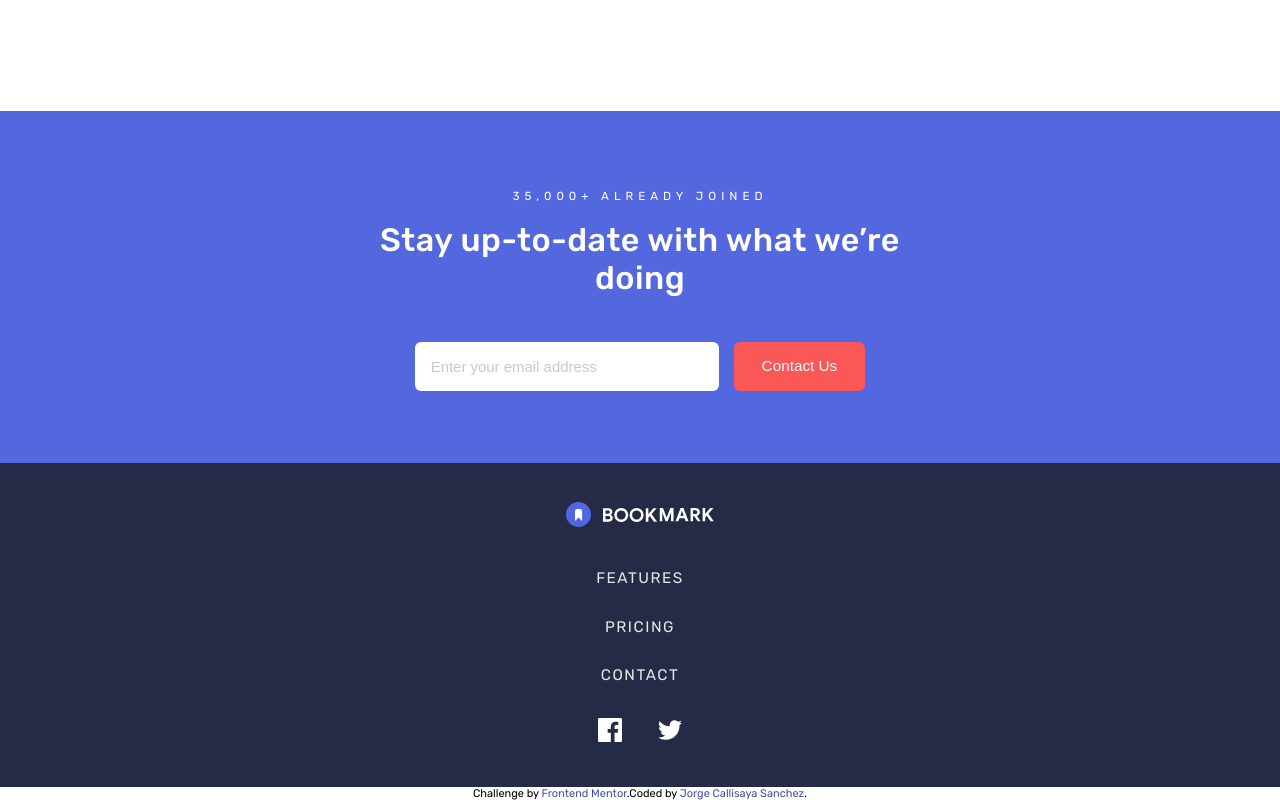
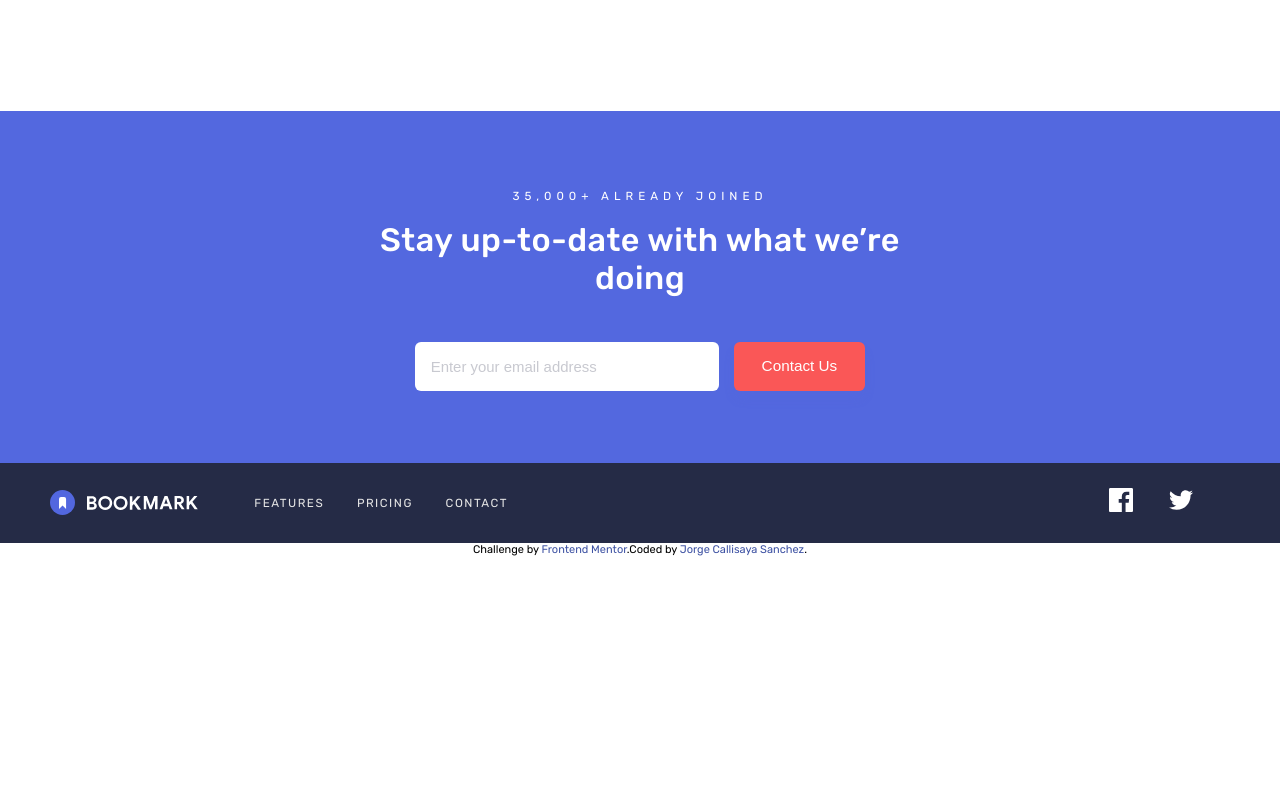
Before and after one commit to jecs580/bookmark-landing-page-master, a plain HTML site: page index.html in a window 1280 px wide. Shown: the part 2964-3764 px from the top of the page. After the commit the page ends 3520 px from the top, so only its background shows below. Drawn offline with Linux system fonts and the light colour scheme.

Commit message:
Estilos section footer en modo desktop 3/3

```diff
--- a/index.html
+++ b/index.html
@@ -312,6 +312,9 @@
       </div>
     </section>
     <section class="footer">
+      <div class="u-wrapper">
+        <div class="footer-content">
+          <div class="footer-primary">
             <img src="./static/images/logo-bookmark-footer.svg" alt="" />
             <ul class="footer-menu">
               <li>
@@ -329,11 +332,14 @@
                   Contact
                 </a>
               </li>
+            </ul>
+          </div>
           <div class="footer-social">
             <a href="" class="facebook"></a>
             <a href="" class="twitter"></a>
           </div>
-      </ul>
+        </div>
+      </div>
     </section>
     <footer>
       <p class="attribution">
--- a/static/css/styles.css
+++ b/static/css/styles.css
@@ -482,6 +482,7 @@
 }
 .footer-social {
   margin-top: 1em;
+  display: inline-block;
 }
 .footer-social a {
   padding: 0;
@@ -495,6 +496,35 @@
 }
 .footer-social .twitter {
   background: url("../images/icon-twitter.svg") no-repeat center;
+}
+@media screen and (min-width: 1024px) {
+  .footer {
+    padding: 1.2em;
+  }
+  .footer-content {
+    display: flex;
+    justify-content: space-between;
+    padding-right: 2em;
+    align-items: center;
+  }
+  .footer img {
+    margin-right: 2.2em;
+  }
+  .footer-menu {
+    display: flex;
+    padding: 0;
+  }
+  .footer-menu a {
+    padding: 1em 1.4em;
+    font-size: 0.65em;
+  }
+  .footer-social {
+    margin: 0;
+  }
+  .footer-primary {
+    display: flex;
+    align-items: center;
+  }
 }
 :root {
   --soft_Blue: #5368df;
```
Also changed, not shown: 1 other file. Lines whose indentation alone changed are shown as unchanged.
